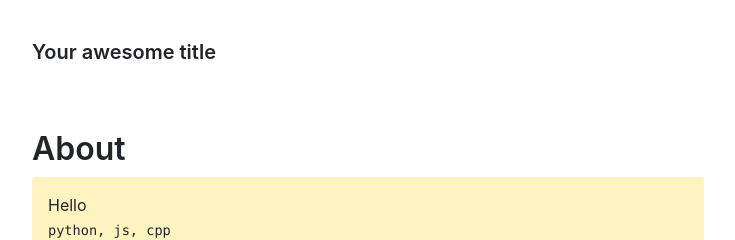
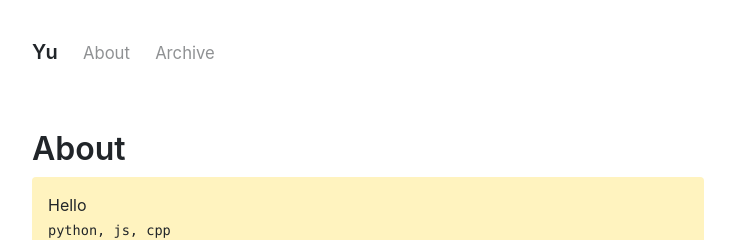
Before and after one commit to yuuu14/blog, a Jekyll site: the page built from about.md, in a window 1280 px wide. Shown: the top 240 px of the page, without its empty margins (272-1007 px from the left). Built offline with Jekyll 4.4.1, drawn with Linux system fonts in a browser that asks for light colours; part of the change alters nothing that is shown.

```diff
--- a/_config.yml
+++ b/_config.yml
@@ -1,60 +1,47 @@
-# Welcome to Jekyll!
-#
-# This config file is meant for settings that affect your whole blog, values
-# which you are expected to set up once and rarely edit after that. If you find
-# yourself editing this file very often, consider using Jekyll's data files
-# feature for the data you need to update frequently.
-#
-# For technical reasons, this file is *NOT* reloaded automatically when you use
-# 'bundle exec jekyll serve'. If you change this file, please restart the server process.
-#
-# If you need help with YAML syntax, here are some quick references for you:
-# https://learn-the-web.algonquindesign.ca/topics/markdown-yaml-cheat-sheet/#yaml
-# https://learnxinyminutes.com/docs/yaml/
-#
-# Site settings
-# These are used to personalize your new site. If you look in the HTML files,
-# you will see them accessed via {{ site.title }}, {{ site.email }}, and so on.
-# You can create any custom variable you would like, and they will be accessible
-# in the templates via {{ site.myvariable }}.
+# Setup
+title: Yu
+tagline: null
+url: https://yuuu14.github.io
+paginate: 1
+baseurl: "/blog"
+permalink: pretty
+related_posts: ""
 
-title: Your awesome title
-email: your-email@example.com
-description: >- # this means to ignore newlines until "baseurl:"
-  Write an awesome description for your new site here. You can edit this
-  line in _config.yml. It will appear in your document head meta (for
-  Google search results) and in your feed.xml site description.
-baseurl: "" # the subpath of your site, e.g. /blog
-url: "" # the base hostname & protocol for your site, e.g. http://example.com
-twitter_username: jekyllrb
-github_username:  jekyll
+# Gems
+plugins:
+  - jekyll-gist
+  - jekyll-paginate
+  - jekyll-seo-tag
 
-# Build settings
-theme: minima
-plugins:
-  - jekyll-feed
+# Optimize Jekyll
+exclude:
+  - .editorconfig
+  - .git
+  - .jekyll-cache
+  - Gemfile
+  - Gemfile.lock
+  - LICENSE.md
+  - README.md
 
-markdown: kramdown
-kramdown:
-  math_engine: mathjax
+sass:
+  sass_dir: _sass
+  style: :compressed
 
+# Options
 
-# Exclude from processing.
-# The following items will not be processed, by default.
-# Any item listed under the `exclude:` key here will be automatically added to
-# the internal "default list".
-#
-# Excluded items can be processed by explicitly listing the directories or
-# their entries' file path in the `include:` list.
-#
-# exclude:
-#   - .sass-cache/
-#   - .jekyll-cache/
-#   - gemfiles/
-#   - Gemfile
-#   - Gemfile.lock
-#   - node_modules/
-#   - vendor/bundle/
-#   - vendor/cache/
-#   - vendor/gems/
-#   - vendor/ruby/
+# Replace this value and uncomment to enable Google Analytics tracking
+# ga_analytics: UA-000000-0
+
+# Specify the author for blog posts
+author:
+  name: yuuu14
+  url: https://yuuu14.github.io
+  email: yu.xiao.14@outlook.com
+
+# Custom vars
+version: 3.0.0
+
+# Custom navigation bar
+bar:
+  About: '/about'
+  Archive: '/archive'
```
